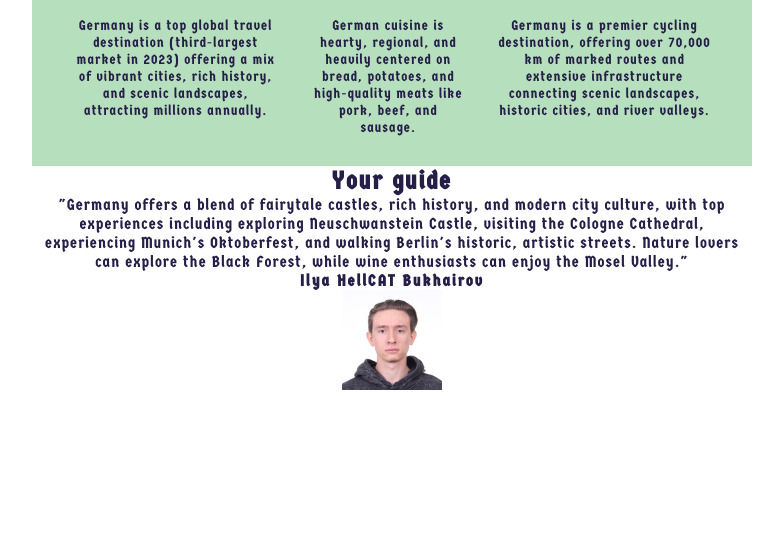
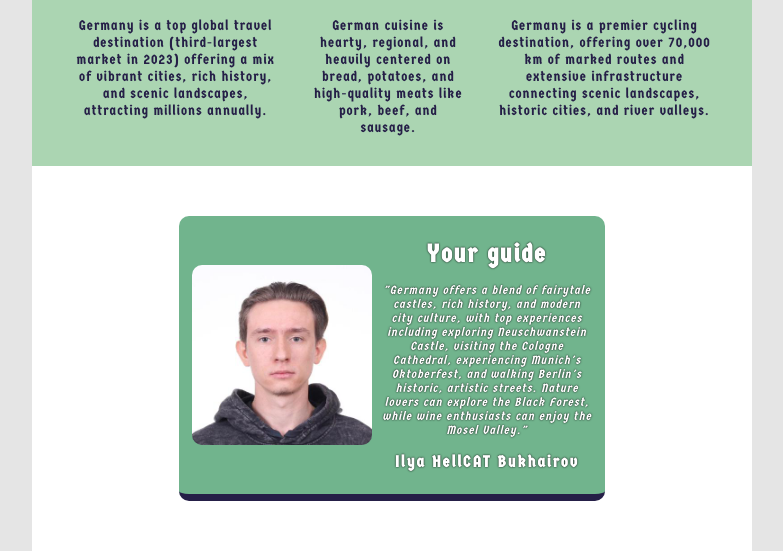
Before and after one commit to HellCAT0147/scrimba-hometown-homepage, a website built with Vite: page index.html in a window 1280 px wide. Shown: the part 591-1142 px from the top of the page, without its empty margins (248-1031 px from the left). Before the commit the page ends 985 px from the top, so only its background shows below. Built offline with nearby package versions, Linux system fonts and the light colour scheme.

Commit message:
feat: add last section

```diff
--- a/index.html
+++ b/index.html
@@ -49,18 +49,22 @@
     </main>
 
     <!-- GUIDE SECTION -->
-    <div>
-      <h3>Your guide</h3>
-      <p>
-        "Germany offers a blend of fairytale castles, rich history, and modern
-        city culture, with top experiences including exploring Neuschwanstein
-        Castle, visiting the Cologne Cathedral, experiencing Munich's
-        Oktoberfest, and walking Berlin's historic, artistic streets. Nature
-        lovers can explore the Black Forest, while wine enthusiasts can enjoy
-        the Mosel Valley."
-      </p>
-      <h4>Ilya HellCAT Bukhairov</h4>
-      <img src="images/hellcat.jpg" />
+    <div class="guide">
+      <div class="card">
+        <div class="card-info">
+          <h3>Your guide</h3>
+          <p class="quote">
+            "Germany offers a blend of fairytale castles, rich history, and
+            modern city culture, with top experiences including exploring
+            Neuschwanstein Castle, visiting the Cologne Cathedral, experiencing
+            Munich's Oktoberfest, and walking Berlin's historic, artistic
+            streets. Nature lovers can explore the Black Forest, while wine
+            enthusiasts can enjoy the Mosel Valley."
+          </p>
+          <h4>Ilya HellCAT Bukhairov</h4>
+        </div>
+        <img class="avatar" src="images/hellcat.jpg" />
+      </div>
     </div>
   </body>
 </html>
--- a/styles.css
+++ b/styles.css
@@ -22,6 +22,7 @@ body {
   font-family: 'Germania One', system-ui;
   letter-spacing: 1px;
   color: #251f47;
+  background-color: #e5e5e5;
 }
 
 img {
@@ -111,3 +112,41 @@ h5 {
 .activities p {
   font-size: 14px;
 }
+
+.guide {
+  padding: 50px 0;
+  background-color: white;
+  color: white;
+  text-shadow: 0 0 2px black;
+}
+
+.card {
+  max-width: 400px;
+  width: 100%;
+  margin: 0 auto;
+  display: flex;
+  gap: 10px;
+  flex-flow: row-reverse;
+  align-items: center;
+  padding: 23px 13px;
+  background-color: #71b48d;
+  border-radius: 10px;
+  border-bottom: solid 7px #251f47;
+}
+
+.avatar {
+  width: 180px;
+  height: 100%;
+  border-radius: 10px;
+}
+
+.card-info {
+  display: flex;
+  flex-direction: column;
+  gap: 15px;
+}
+
+.quote {
+  font-style: italic;
+  font-size: 12px;
+}
```
